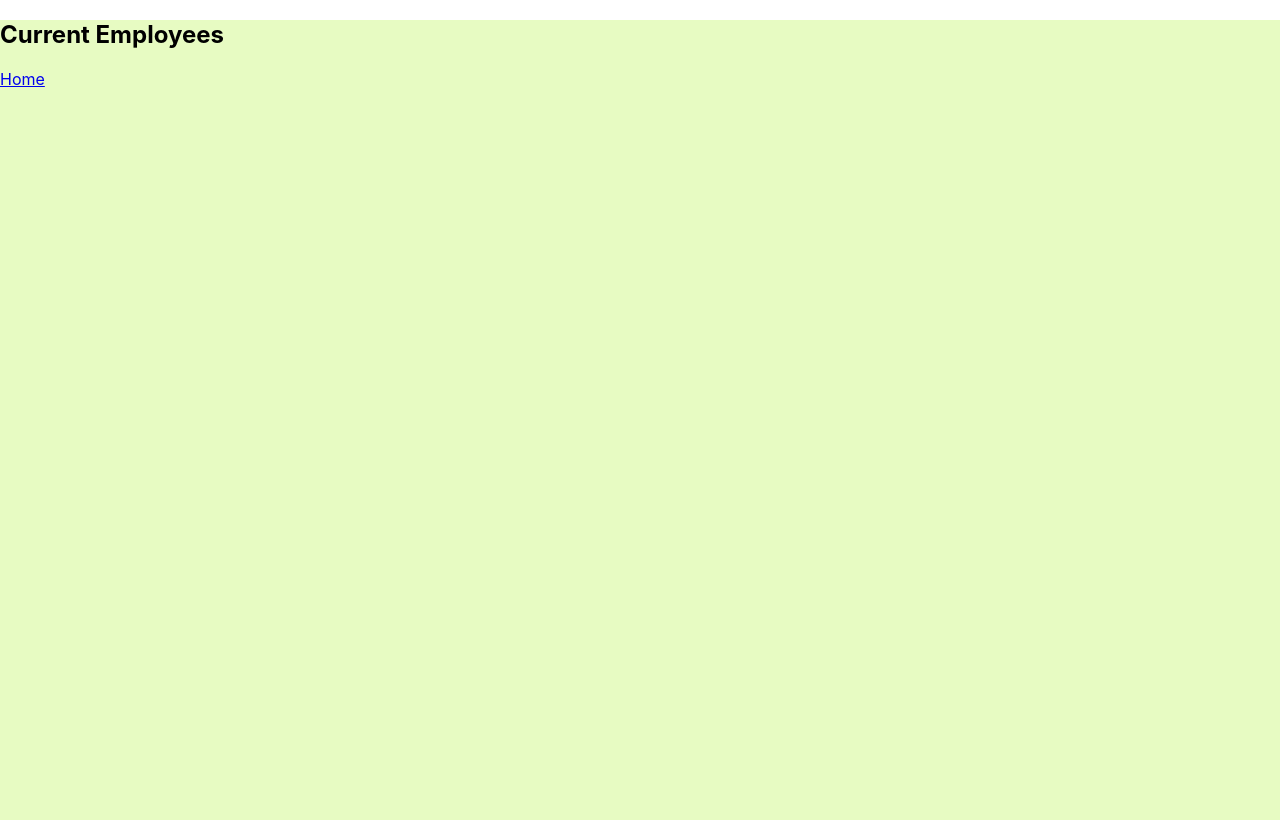
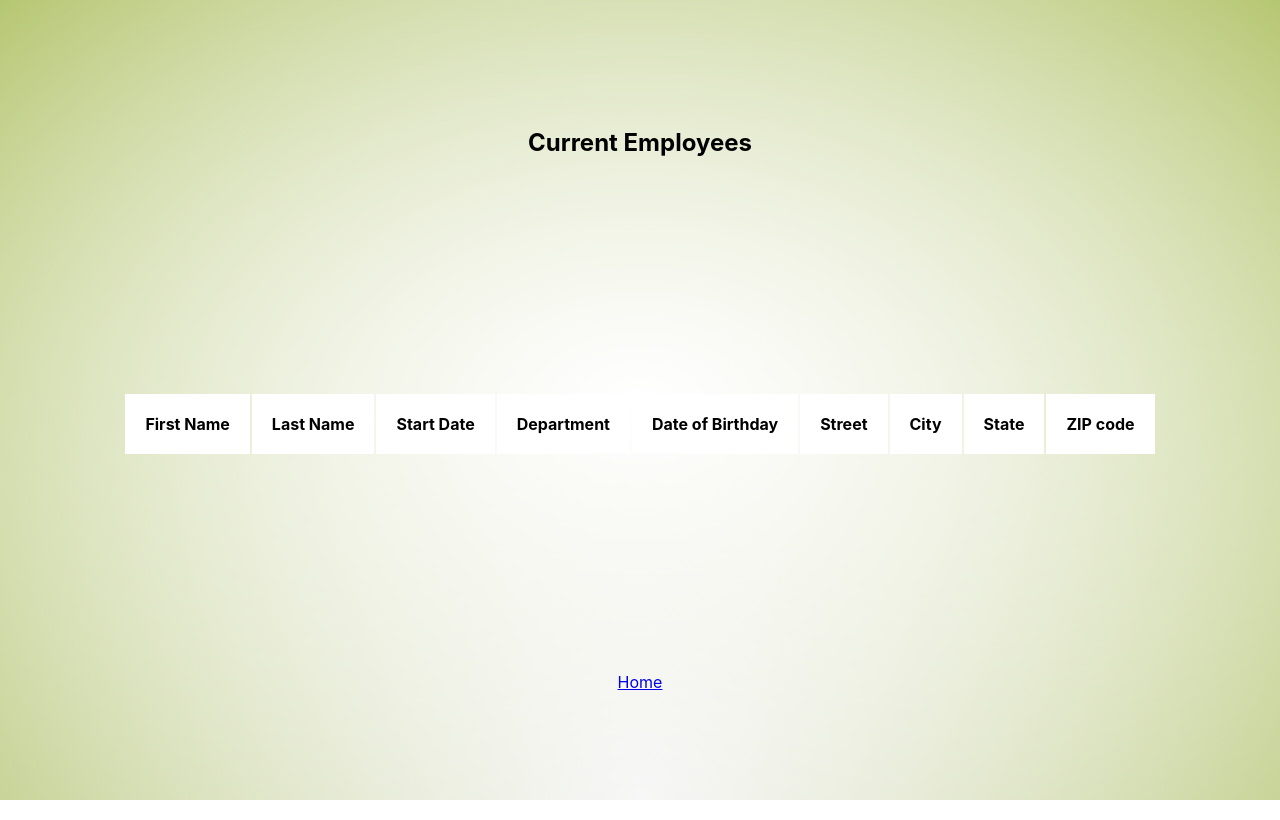
Before and after one commit to Chris5477/HRnet, a React (Create React App) app: page /employee-list in a window 1280 px wide. Built offline with nearby package versions, Linux system fonts and the light colour scheme.

Commit message:
add table plugin

```diff
--- a/src/App.css
+++ b/src/App.css
@@ -1,7 +1,8 @@
 .App {
 	width: 100%;
-	height: 100vh;
-	background-color: rgb(231, 251, 194);
+	min-height: 100vh;
+	height: auto;
+	background-color: rgb(243, 243, 243);
 }
 
 .no-display {
@@ -186,3 +187,35 @@ select[name="Department"] {
 		bottom: 0;
 	}
 }
+
+.containerList {
+	width: 100%;
+	min-height: 100vh;
+	background: radial-gradient(ellipse at center, white, transparent), radial-gradient(ellipse at bottom, #92ad2600, #92ad26a1);
+	height: auto;
+	display: flex;
+	justify-content: space-around;
+	align-items: center;
+	flex-direction: column;
+}
+
+th {
+	padding: 20px;
+	background-color: white;
+}
+
+tbody {
+	margin: 0;
+}
+
+td {
+	padding: 20px;
+}
+
+tr:nth-child(odd) {
+	background-color: white;
+}
+
+tr:nth-child(even) {
+	background-color: #f9f9f9;
+}
--- /dev/null
+++ b/src/ListingComponents/list-util-data.js
@@ -0,0 +1 @@
+export const utilsData = ["First Name", "Last Name", "Start Date", "Department", "Date of Birthday", "Street", "City", "State", "ZIP code"];
--- /dev/null
+++ b/src/components/LineEmployee.js
@@ -0,0 +1,18 @@
+const LineEmployee = ({ data }) => {
+	const { firstName, lastName, birthday, begin, street, city, state, zip, department } = data;
+
+	return (
+		<tr>
+			<td>{firstName}</td>
+			<td>{lastName}</td>
+			<td>{begin}</td>
+			<td>{department}</td>
+			<td>{birthday}</td>
+			<td>{street}</td>
+			<td>{city}</td>
+			<td>{state}</td>
+			<td>{zip}</td>
+		</tr>
+	);
+};
+export default LineEmployee;
--- /dev/null
+++ b/src/components/TableHead.js
@@ -0,0 +1,4 @@
+const TableHead = ({ value }) => {
+	return <th>{value}</th>;
+};
+export default TableHead;
--- a/src/pages/CreateEmployee.js
+++ b/src/pages/CreateEmployee.js
@@ -1,15 +1,13 @@
 import Button from "../components/Button";
-
 import InputWrapper from "../components/InputWrapper";
 import { arrayInputsIdentity, arrayInputsAdress } from "../ListingComponents/Listing-inputs";
 import Fieldset from "../components/Fieldset";
 import Header from "../components/Header";
 import Modal from "../components/Modal";
-import { useSelector, useDispatch } from "react-redux";
+import { useDispatch } from "react-redux";
 import { setData } from "../redux/employee";
 
 const CreateEmployee = () => {
-	const myState = useSelector((state) => state);
 	const myDispatch = useDispatch();
 
 	const sendData = (e) => {
@@ -29,7 +27,6 @@ const CreateEmployee = () => {
 			department: document.querySelector("select").value,
 		};
 		myDispatch(setData(wxc));
-		setTimeout(() => console.log(myState), 2000);
 	};
 
 	return (
--- a/src/pages/ListEmployee.js
+++ b/src/pages/ListEmployee.js
@@ -1,10 +1,29 @@
 import { Link } from "react-router-dom";
 
+import { utilsData } from "../ListingComponents/list-util-data";
+import TableHead from "../components/TableHead";
+import { useSelector } from "react-redux";
+import LineEmployee from "../components/LineEmployee";
+
 const ListEmployee = () => {
+	const dataEmployee = useSelector((state) => state.employee);
 	return (
-		<div id="employee-div" className="container">
+		<div id="employee-div" className="containerList">
 			<h2>Current Employees</h2>
-			<table id="employee-table" className="display"></table>
+			<table id="employee-table" className="display">
+				<thead>
+					<tr>
+						{utilsData.map((element, index) => (
+							<TableHead value={element} key={`index ${index}`} />
+						))}
+					</tr>
+				</thead>
+				<tbody>
+					{dataEmployee.map((data, index) => (
+						<LineEmployee data={data} key={`index ${index}`} />
+					))}
+				</tbody>
+			</table>
 			<Link to="/">Home</Link>
 		</div>
 	);
--- a/src/redux/employeeReducer.js
+++ b/src/redux/employeeReducer.js
@@ -5,10 +5,10 @@ const initialState = {
 };
 
 export const reducerEmployee = (state = initialState, action) => {
-	if (action.type == CREATE_EMPLOYEE) {
+	if (action.type === CREATE_EMPLOYEE) {
 		return {
 			...state,
-			employee: state.employee.push(action.payload),
+			state: state.employee.push(action.payload),
 		};
 	} else {
 		return state;
```
